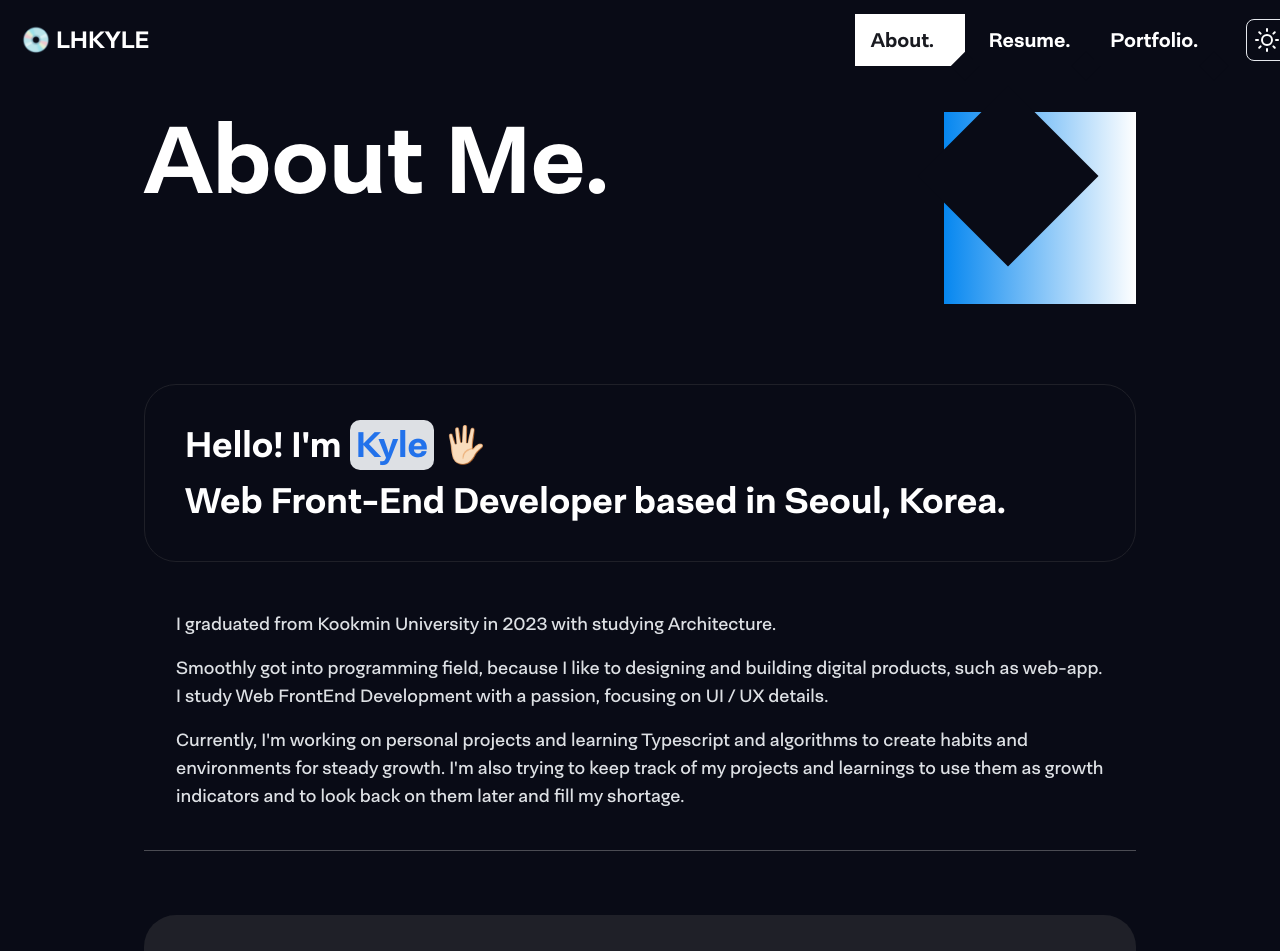
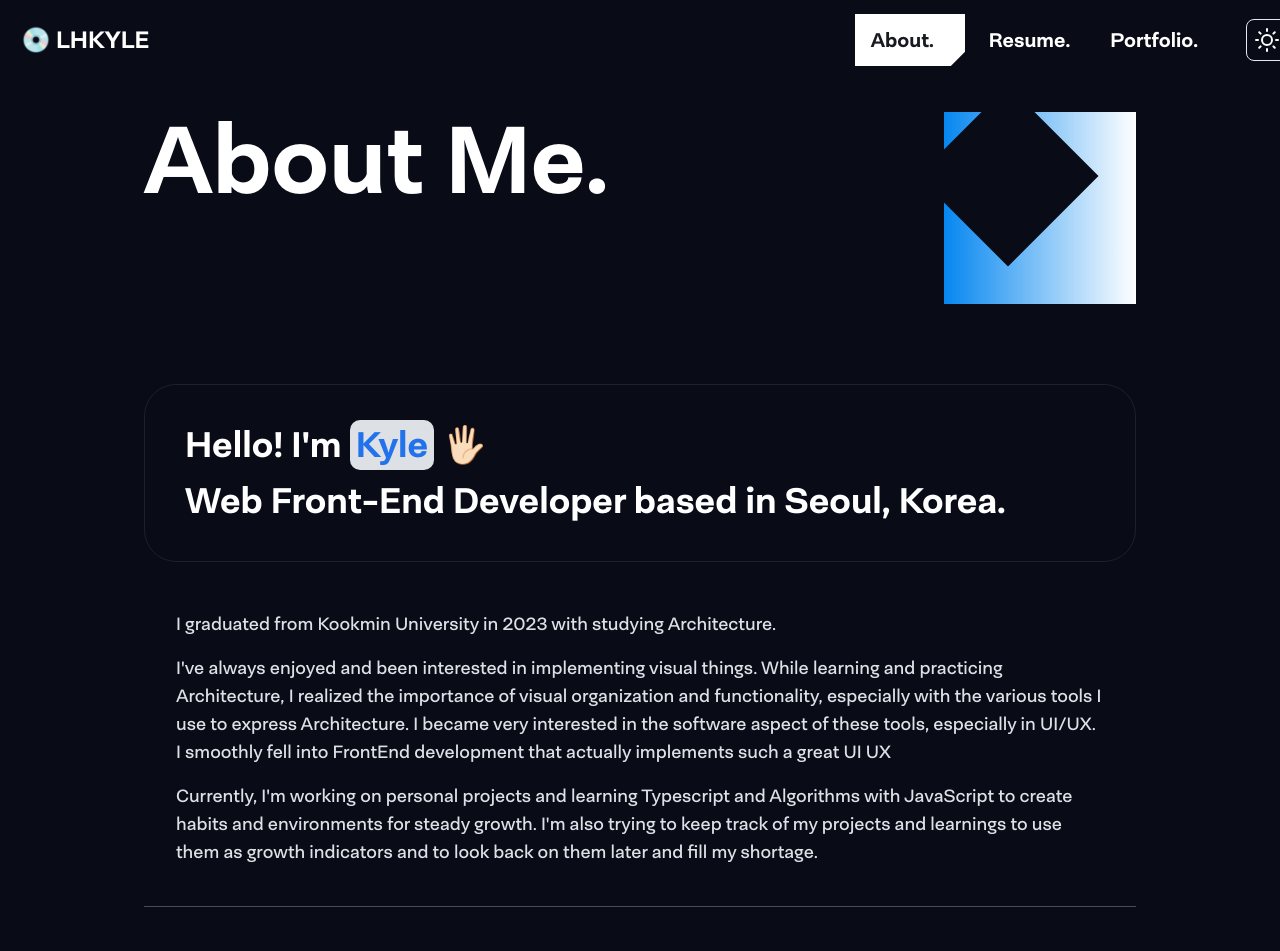
Before and after one commit to olhkyle/olhkyle-documented, a Next.js app: page /about in a window 1280 px wide. Shown: the top 951 px of the page. Built offline with nearby package versions, Linux system fonts and the light colour scheme; no server answers; a small style sheet from the web is missing.

Commit message:
[FEAT] update about me Cover

```diff
--- a/components/AboutMe/Cover.tsx
+++ b/components/AboutMe/Cover.tsx
@@ -16,14 +16,15 @@ export default function Cover() {
 				<div>
 					<p className="py-2 px-8">I graduated from Kookmin University in 2023 with studying Architecture. </p>
 					<p className="py-2 px-8">
-						Smoothly got into programming field, because I like to designing and building digital products, such as
-						web-app. I study Web FrontEnd Development with a passion, focusing on UI / UX details.
+						I've always enjoyed and been interested in implementing visual things. While learning and practicing
+						Architecture, I realized the importance of visual organization and functionality, especially with the
+						various tools I use to express Architecture. I became very interested in the software aspect of these tools,
+						especially in UI/UX. I smoothly fell into FrontEnd development that actually implements such a great UI UX
 					</p>
-
 					<p className="py-2 px-8">
-						Currently, I'm working on personal projects and learning Typescript and algorithms to create habits and
-						environments for steady growth. I'm also trying to keep track of my projects and learnings to use them as
-						growth indicators and to look back on them later and fill my shortage.
+						Currently, I'm working on personal projects and learning Typescript and Algorithms with JavaScript to create
+						habits and environments for steady growth. I'm also trying to keep track of my projects and learnings to use
+						them as growth indicators and to look back on them later and fill my shortage.
 					</p>
 				</div>
 			</div>
```
